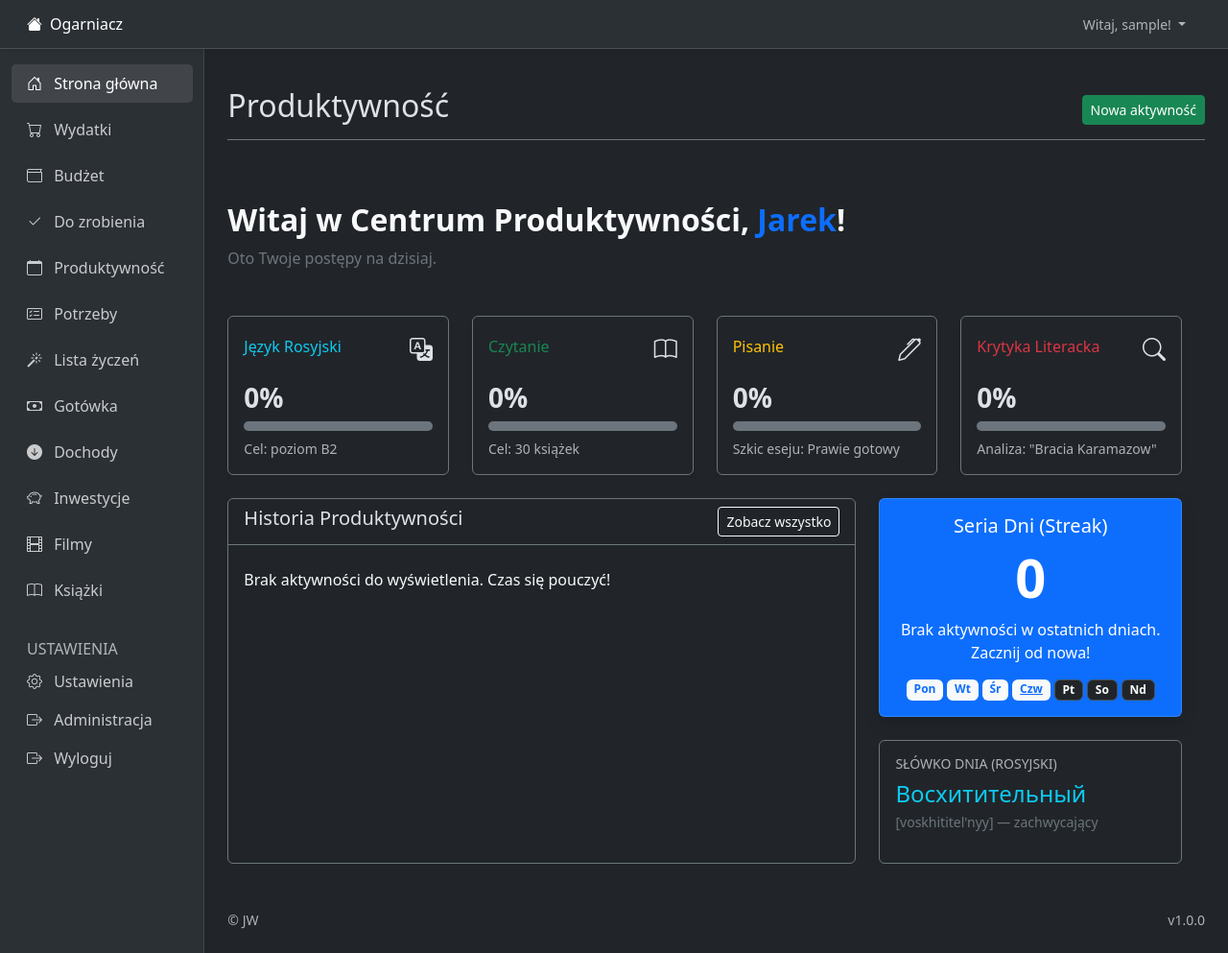
After one commit to spirytus100/ogarniacz, a Django app: page /life/activities/dashboard/ in a window 1280 px wide. The commit adds this page. Shown: the whole page at 96% size. Run offline with Django 5.2, Linux system fonts and the light colour scheme; the visitor is signed in with stand-in values (Sample User, id 1); data that the repository does not hold is empty; parts of the project's set-up code (start-up, migrations or seed data) failed here and were passed over.

Commit message:
Dodanie dashboardu produktywności

```diff
--- /dev/null
+++ b/life/templates/activities/dashboard.html
@@ -0,0 +1,223 @@
+{% extends 'base.html' %}
+{% load humanize %}
+
+{% block title %}Produktywność{% endblock %}
+
+{% block section_header %}
+<div class="d-flex justify-content-between flex-wrap flex-md-nowrap align-items-center pt-3 pb-2 mb-3 border-bottom border-secondary">
+    <h1 class="h2">Produktywność</h1>
+    <a href="{% url 'new_activity' %}" class="btn btn-success btn-sm">Nowa aktywność</a>
+</div>
+{% endblock %}
+
+{% block content %}
+
+<!-- Dashboard Wrapper -->
+<div class="row g-4 text-light">
+
+    <!-- NAGŁÓWEK / WITAJ -->
+    <div class="col-12 mb-2">
+        <h2 class="fw-bold">Witaj w Centrum Produktywności, <span class="text-primary">Jarek</span>!</h2>
+        <p class="text-secondary">Oto Twoje postępy na dzisiaj.</p>
+    </div>
+
+    <!-- 4 GŁÓWNE KATEGORIE (Progress Bars) -->
+    <div class="col-md-6 col-lg-3">
+        <div class="card bg-dark border-secondary h-100 shadow-sm">
+            <div class="card-body">
+                <div class="d-flex justify-content-between align-items-center mb-3">
+                    <h6 class="card-subtitle text-info">Język Rosyjski</h6>
+                    <i class="bi bi-translate fs-4"></i>
+                </div>
+                <h3 class="card-title fw-bold">{{ progress_russian }}%</h3>
+                <div class="progress bg-secondary" style="height: 10px;">
+                    <div class="progress-bar bg-info shadow-sm" role="progressbar" style="width: {{ progress_russian }}%;" aria-valuenow="65" aria-valuemin="0" aria-valuemax="100"></div>
+                </div>
+                <small class="text-muted d-block mt-2">Cel: poziom B2</small>
+            </div>
+        </div>
+    </div>
+
+    <div class="col-md-6 col-lg-3">
+        <div class="card bg-dark border-secondary h-100 shadow-sm">
+            <div class="card-body">
+                <div class="d-flex justify-content-between align-items-center mb-3">
+                    <h6 class="card-subtitle text-success">Czytanie</h6>
+                    <i class="bi bi-book fs-4"></i>
+                </div>
+                <h3 class="card-title fw-bold">{{ progress_reading }}%</h3>
+                <div class="progress bg-secondary" style="height: 10px;">
+                    <div class="progress-bar bg-success shadow-sm" role="progressbar" style="width: {{ progress_reading }}%;" aria-valuenow="42" aria-valuemin="0" aria-valuemax="100"></div>
+                </div>
+                <small class="text-muted d-block mt-2">Cel: 30 książek</small>
+            </div>
+        </div>
+    </div>
+
+    <div class="col-md-6 col-lg-3">
+        <div class="card bg-dark border-secondary h-100 shadow-sm">
+            <div class="card-body">
+                <div class="d-flex justify-content-between align-items-center mb-3">
+                    <h6 class="card-subtitle text-warning">Pisanie</h6>
+                    <i class="bi bi-pen fs-4"></i>
+                </div>
+                <h3 class="card-title fw-bold">{{ progress_writing }}%</h3>
+                <div class="progress bg-secondary" style="height: 10px;">
+                    <div class="progress-bar bg-warning shadow-sm" role="progressbar" style="width: {{ progress_writing }}%;" aria-valuenow="80" aria-valuemin="0" aria-valuemax="100"></div>
+                </div>
+                <small class="text-muted d-block mt-2">Szkic eseju: Prawie gotowy</small>
+            </div>
+        </div>
+    </div>
+
+    <div class="col-md-6 col-lg-3">
+        <div class="card bg-dark border-secondary h-100 shadow-sm">
+            <div class="card-body">
+                <div class="d-flex justify-content-between align-items-center mb-3">
+                    <h6 class="card-subtitle text-danger">Krytyka Literacka</h6>
+                    <i class="bi bi-search fs-4"></i>
+                </div>
+                <h3 class="card-title fw-bold">{{ progress_criticism }}%</h3>
+                <div class="progress bg-secondary" style="height: 10px;">
+                    <div class="progress-bar bg-danger shadow-sm" role="progressbar" style="width: {{ progress_criticism }}%;" aria-valuenow="25" aria-valuemin="0" aria-valuemax="100"></div>
+                </div>
+                <small class="text-muted d-block mt-2">Analiza: "Bracia Karamazow"</small>
+            </div>
+        </div>
+    </div>
+
+    <!-- DODATKOWE SEKCJE -->
+
+    <!-- 1. OSTATNIA AKTYWNOŚĆ (Timeline) -->
+    <div class="col-lg-8">
+        <div class="card bg-dark border-secondary h-100">
+            <div class="card-header border-secondary bg-transparent d-flex justify-content-between">
+                <h5 class="mb-0">Historia Produktywności</h5>
+                <a href="{% url 'activities' %}" class="btn btn-sm btn-outline-light">Zobacz wszystko</a>
+            </div>
+            <div class="card-body">
+                <ul class="list-group list-group-flush bg-transparent">
+                    {% for activity in recent_activities %}
+                    <li class="list-group-item bg-transparent text-light border-secondary px-0">
+                        <!-- Zwróć uwagę, że activity.name to w Twoim modelu kategoria (FK) -->
+                        <span class="badge bg-secondary me-2">{{ activity.name.name }}</span>
+                        Ukończono sesję trwającą {{ activity.duration }} min.
+                        <small class="text-muted float-end">{{ activity.date|date:"d.m.Y" }}</small>
+                    </li>
+                    {% empty %}
+                    <li class="list-group-item bg-transparent text-light border-secondary px-0">
+                        Brak aktywności do wyświetlenia. Czas się pouczyć!
+                    </li>
+                    {% endfor %}
+                </ul>
+            </div>
+        </div>
+    </div>
+
+    <!-- 2. HABIT TRACKER / SERIA DNI -->
+    <div class="col-lg-4">
+        <div class="card bg-primary text-white shadow">
+            <div class="card-body text-center">
+                <h5 class="card-title">Seria Dni (Streak)</h5>
+                <div class="display-4 fw-bold my-2">{{ streak }}</div>
+                {% if streak_active %}
+                    <p class="card-text">{{ streak }} dni nauki z rzędu! Nie przerywaj passy.</p>
+                {% else %}
+                    <p class="card-text">Brak aktywności w ostatnich dniach. Zacznij od nowa!</p>
+                {% endif %}
+                <div class="d-flex justify-content-center gap-1">
+                    <span class="badge bg-light text-primary">Pon</span>
+                    <span class="badge bg-light text-primary">Wt</span>
+                    <span class="badge bg-light text-primary">Śr</span>
+                    <span class="badge bg-light text-primary text-decoration-underline">Czw</span>
+                    <span class="badge bg-dark border">Pt</span>
+                    <span class="badge bg-dark border">So</span>
+                    <span class="badge bg-dark border">Nd</span>
+                </div>
+            </div>
+        </div>
+
+        <!-- 3. SŁÓWKO DNIA / CYTAT -->
+        <div class="card bg-dark border-secondary mt-4">
+            <div class="card-body">
+                <h6 class="text-muted mb-2 small text-uppercase uppercase">Słówko dnia (Rosyjski)</h6>
+                <h4 class="mb-1 text-info">Восхитительный</h4>
+                <p class="small text-secondary italic">[voskhititel'nyy] — zachwycający</p>
+            </div>
+        </div>
+    </div>
+
+</div>
+
+<!-- Opcjonalne: Dodaj ikony Bootstrap Icons w head strony -->
+<!-- <link rel="stylesheet" href="https://cdn.jsdelivr.net/npm/bootstrap-icons@1.11.1/font/bootstrap-icons.css"> -->
+
+{% endblock %}
+
+{% block extra_js %}
+<script>
+        // Odbieramy dane przekazane z widoku Django
+        const labels = {{ chart_context.labels|safe }};
+        const expenseData = {{ chart_context.expense_data|safe }};
+        const incomeData = {{ chart_context.income_data|safe }};
+
+        // Ustawienie jasnego koloru dla wszystkich tekstów (osie, legenda, tytuł)
+        Chart.defaults.color = '#e0e0e0';
+
+        // Ustawienie jasnych, delikatnych linii siatki i obramowań
+        Chart.defaults.borderColor = 'rgba(255, 255, 255, 0.1)';
+
+        // Konfiguracja i inicjalizacja wykresu
+        const ctx = document.getElementById('financeChart').getContext('2d');
+        const financeChart = new Chart(ctx, {
+            type: 'bar',
+            data: {
+                labels: labels,
+                datasets:[
+                    {
+                        label: 'Przychody',
+                        data: incomeData,
+                        backgroundColor: 'rgba(75, 192, 192, 0.7)',  // Kolor wypełnienia (zielonkawy)
+                        borderColor: 'rgba(75, 192, 192, 1)',      // Kolor obramowania
+                        borderWidth: 1,
+                        borderRadius: 4
+                    },
+                    {
+                        label: 'Wydatki',
+                        data: expenseData,
+                        backgroundColor: 'rgba(255, 99, 132, 0.7)', // Kolor wypełnienia (czerwonawy)
+                        borderColor: 'rgba(255, 99, 132, 1)',     // Kolor obramowania
+                        borderWidth: 1,
+                        borderRadius: 4
+                    }
+                ]
+            },
+            options: {
+                responsive: true,
+                plugins: {
+                    title: {
+                        display: true,
+                        text: 'Przychody vs Wydatki (ostatnie 6 miesięcy)'
+                    },
+                    tooltip: {
+                        callbacks: {
+                            label: function(context) {
+                                // Dodajemy walutę do tooltipów
+                                return context.dataset.label + ': ' + context.parsed.y + ' zł';
+                            }
+                        }
+                    }
+                },
+                scales: {
+                    y: {
+                        beginAtZero: true,
+                        title: {
+                            display: true,
+                            text: 'Kwota (zł)'
+                        }
+                    }
+                }
+            }
+        });
+    </script>
+{% endblock %}
--- a/life/urls.py
+++ b/life/urls.py
@@ -15,4 +15,5 @@ urlpatterns = [
     path("activities/<int:pk>/delete/", views.delete_activity, name="delete_activity"),
     path("activities/<int:pk>/", views.activity_details, name="activity_details"),
     path("activities/<int:pk>/edit/", views.edit_activity, name="edit_activity"),
+    path("activities/dashboard/", views.activity_dashboard, name="activity_dashboard"),
 ]
--- a/life/views.py
+++ b/life/views.py
@@ -1,10 +1,14 @@
+import datetime
+
 from django.http import HttpResponse
 from django.shortcuts import render, get_object_or_404, redirect
 from django.core.paginator import Paginator
 from django.contrib import messages
+from django.db.models import Sum
 
-from .models import Task, Activity
+from .models import Task, Activity, ActivityGoal
 from .forms import TaskForm, ActivityForm
+from.utils import calculate_streak
 
 
 
@@ -79,7 +83,7 @@ def task_details(request, pk):
 
 #Activities
 def activities(request):
-    activities = Activity.objects.all().order_by('name')
+    activities = Activity.objects.all().order_by('-date', '-id')
     paginator = Paginator(activities, 20)  # Pokaż 20 aktywności na stronie
     page_number = request.GET.get('page')
     page_obj = paginator.get_page(page_number)
@@ -135,3 +139,73 @@ def activity_details(request, pk):
     activity = get_object_or_404(Activity, pk=pk)
     context = {'activity': activity}
     return render(request, "activities/activity_details.html", context)
+
+
+def activity_dashboard(request):
+    today = datetime.date.today()
+
+    # 1. Inicjalizacja domyślnych wartości postępu na 0%
+    progress_data = {
+        'russian': 0,
+        'reading': 0,
+        'writing': 0,
+        'criticism': 0,
+    }
+
+    # Mapowanie nazw kategorii z bazy na klucze w słowniku
+    # Dopasuj stringi do tego, jak dokładnie nazywają się w bazie!
+    category_mapping = {
+        'Język rosyjski': 'russian',
+        'Czytanie': 'reading',
+        'Pisanie': 'writing',
+        'Krytyka literacka': 'criticism'
+    }
+
+    # 2. Pobieramy tylko aktualne cele (gdzie dzisiaj mieści się w dacie celu)
+    active_goals = ActivityGoal.objects.filter(
+        start_date__lte=today,
+        end_date__gte=today
+    )
+
+    # 3. Obliczanie procentów dla każdej kategorii
+    for goal in active_goals:
+        # Zakładam, że kategoria ma pole tekstowe, które przechowuje nazwę (np. kategoria.name)
+        category_name = goal.activity.name
+
+        if category_name in category_mapping:
+            dict_key = category_mapping[category_name]
+
+            # Sumujemy czas trwania aktywności z danego okresu
+            # Uwaga: w Twoim modelu Activity klucz obcy nazywa się 'name' (zamiast np. category)
+            activities_sum = Activity.objects.filter(
+                name=goal.activity,
+                date__range=(goal.start_date, goal.end_date)
+            ).aggregate(total=Sum('duration'))['total'] or 0
+
+            # Wyliczamy procent (unikamy dzielenia przez zero)
+            if goal.goal_duration > 0:
+                percent = int((activities_sum / goal.goal_duration) * 100)
+                progress_data[dict_key] = min(percent, 100)  # Max 100%
+
+    # 4. Pobieranie ostatnich aktywności do Timeline'u (np. najnowsze 5)
+    recent_activities = Activity.objects.select_related('name').order_by('-date', '-id')[:5]
+
+    # 5. Obliczanie streaku
+    streak = calculate_streak()  # Używamy funkcji z utils.py do obliczenia streaku
+    streak_active = streak > 0  # True jeśli streak jest większy niż 0, False w przeciwnym razie
+    print(f"Streak: {streak}, Active: {streak_active}")  # Debugging output
+
+
+    # Przekazanie kontekstu do szablonu
+    context = {
+        'progress_russian': progress_data['russian'],
+        'progress_reading': progress_data['reading'],
+        'progress_writing': progress_data['writing'],
+        'progress_criticism': progress_data['criticism'],
+        'streak': streak,
+        'streak_active': streak_active,
+
+        'recent_activities': recent_activities,
+    }
+
+    return render(request, 'activities/dashboard.html', context)
--- a/templates/base.html
+++ b/templates/base.html
@@ -122,7 +122,7 @@
                             </a>
                         </li>
                         <li class="nav-item mb-2">
-                            <a class="nav-link" href="/life/activities/">
+                            <a class="nav-link" href="/life/activities/dashboard/">
                                 <i class="bi bi-calendar me-2"></i>
                                 Produktywność
                             </a>
```
Also changed, not shown: life/utils.py (added, +34 -0 lines), requirements.txt (+8 -8 lines).
